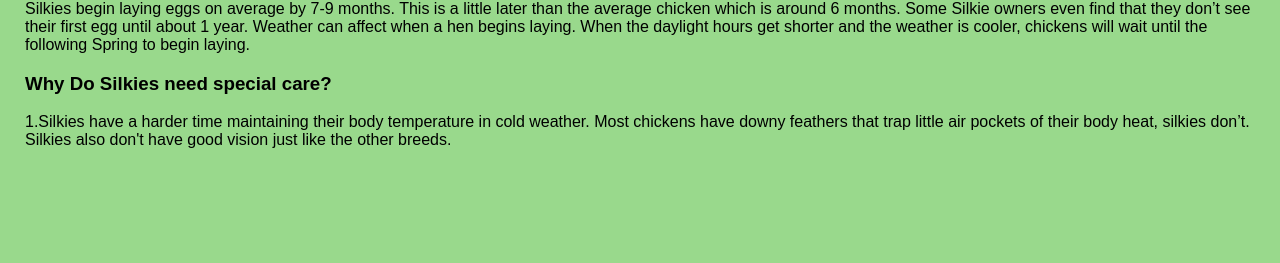
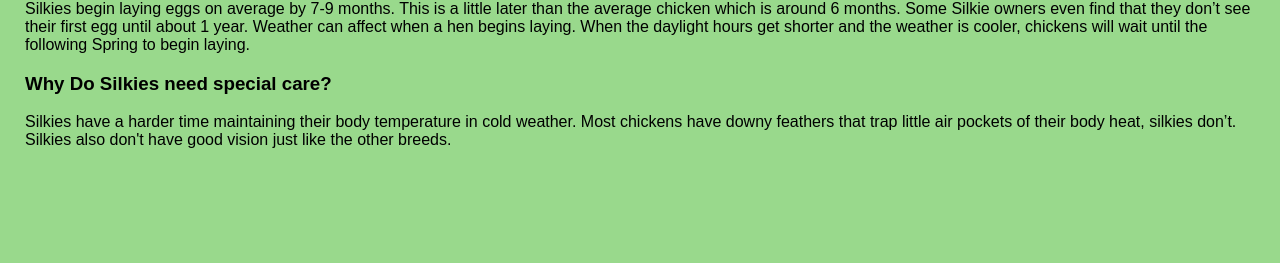
Before and after one commit to SimonXiong02/animal_site, a Django app: page /faq/ in a window 1280 px wide. Shown: the part 587-850 px from the top of the page. Run offline with Django 5.2, Linux system fonts and the light colour scheme.

Commit message:
v007.2.1

```diff
--- a/main/templates/faq.html
+++ b/main/templates/faq.html
@@ -37,7 +37,7 @@
 
 <h3>Why Do Silkies need special care?</h3>
 
-<p>1.Silkies have a harder time maintaining their body temperature in cold weather. Most chickens have downy
+<p>Silkies have a harder time maintaining their body temperature in cold weather. Most chickens have downy
     feathers
     that trap little air pockets of their body heat, silkies don’t. Silkies also don't have good vision just like
     the
```
